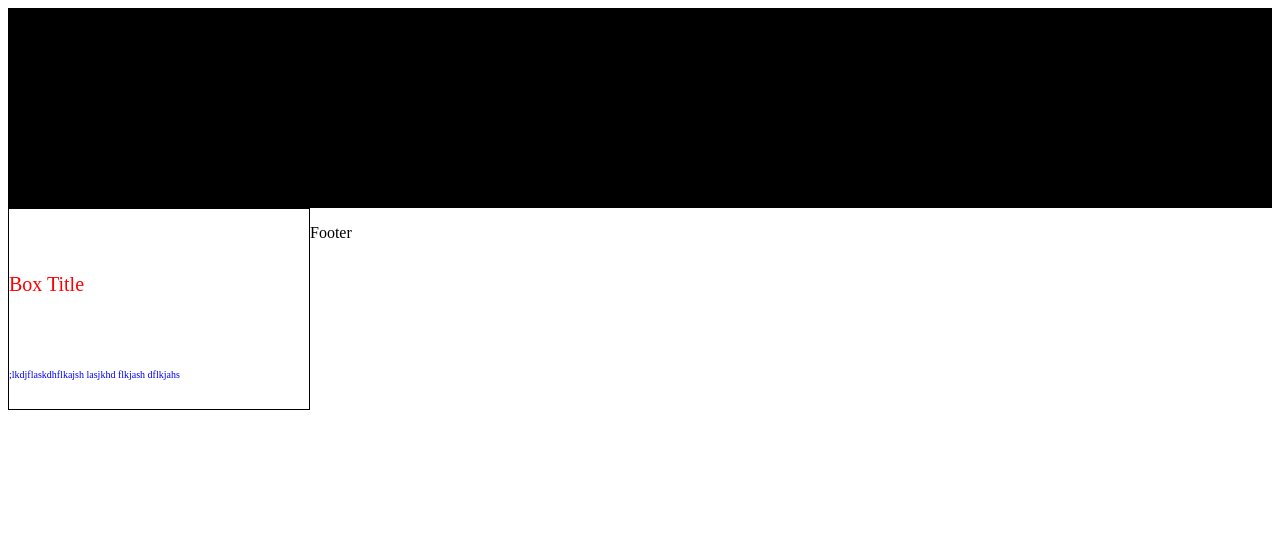
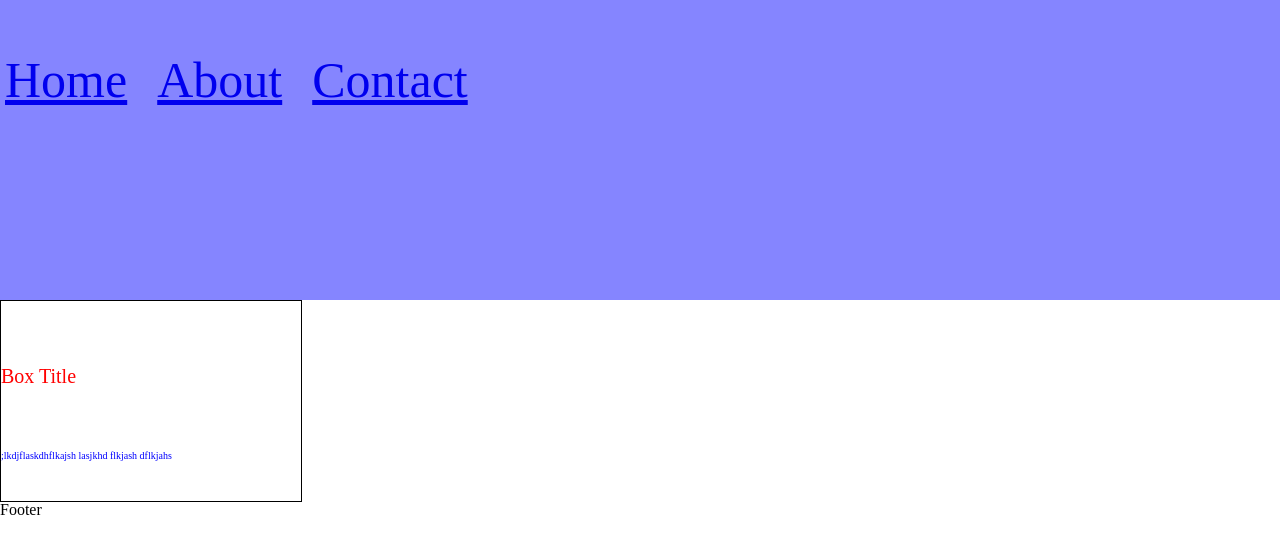
Before and after one commit to danduh/trainings, a plain HTML site: page index.html in a window 1280 px wide. Drawn offline with Linux system fonts and the light colour scheme.

Commit message:
navigation

```diff
--- a/index.html
+++ b/index.html
@@ -4,43 +4,39 @@
     <meta charset="UTF-8">
     <title>Contact</title>
     <link rel="stylesheet" href="./style.css">
-    <script type="module" src="js/templates.js"></script>
-    <script>
-        const TMPLS = templates;
-        document.addEventListener("DOMContentLoaded", function () {
-            const menu = document.getElementById("mainNavigationMenu");
-            console.log(menu);
-            menu.append(TMPLS.mainMenu)
-        }, false);
-
-    </script>
 </head>
 <body class="bo">
 <!-- HEADER -->
 <header id="myHeader" class="full-width title">
     <nav id="mainNavigationMenu" class="menu">
-        <main-menu></main-menu>
-        <!--        <ul>-->
-        <!--            <li><a href="index.html">Home</a></li>-->
-        <!--            <li><a href="about.html">About</a></li>-->
-        <!--            <li><a href="contact.html">Contact</a></li>-->
-        <!--        </ul>-->
+        <ul>
+            <li>
+                <a href="index.html">Home</a>
+            </li>
+            <li>
+                <a href="about.html">About</a>
+            </li>
+            <li>
+                <a href="contact.html">Contact</a>
+            </li>
+        </ul>
     </nav>
 </header>
 
 
 <!-- MAIN -->
-<main>
+<main class="full-width">
     <div class="mondayCreateBoxForMovies">
         <div class="title">Box Title</div>
         <div class="text">
-            <p>;lkdjflaskdhflkajsh lasjkhd flkjash dflkjahs
+            <p>
+                ;lkdjflaskdhflkajsh lasjkhd flkjash dflkjahs
             </p>
         </div>
     </div>
 </main>
 <!-- FOOTER -->
-<footer id="myFooter" class="title-text">
+<footer id="myFooter" class="title-text full-width">
     <p class="text">Footer</p>
 </footer>
 </body>
--- a/style.css
+++ b/style.css
@@ -1,11 +1,76 @@
-/*#myHeader {*/
-/*    background: aqua;*/
-/*}*/
+/* http://meyerweb.com/eric/tools/css/reset/
+   v2.0 | 20110126
+   License: none (public domain)
+*/
+
+html, body, div, span, applet, object, iframe,
+h1, h2, h3, h4, h5, h6, p, blockquote, pre,
+a, abbr, acronym, address, big, cite, code,
+del, dfn, em, img, ins, kbd, q, s, samp,
+small, strike, strong, sub, sup, tt, var,
+b, u, i, center,
+dl, dt, dd, ol, ul, li,
+fieldset, form, label, legend,
+table, caption, tbody, tfoot, thead, tr, th, td,
+article, aside, canvas, details, embed,
+figure, figcaption, footer, header, hgroup,
+menu, nav, output, ruby, section, summary,
+time, mark, audio, video {
+    margin: 0;
+    padding: 0;
+    border: 0;
+    font-size: 100%;
+    font: inherit;
+    vertical-align: baseline;
+}
+
+/* HTML5 display-role reset for older browsers */
+article, aside, details, figcaption, figure,
+footer, header, hgroup, menu, nav, section {
+    display: block;
+}
+
+body {
+    line-height: 1;
+}
+
+ol, ul {
+    list-style: none;
+}
+
+blockquote, q {
+    quotes: none;
+}
+
+blockquote:before, blockquote:after,
+q:before, q:after {
+    content: '';
+    content: none;
+}
+
+table {
+    border-collapse: collapse;
+    border-spacing: 0;
+}
+
+header {
+    height: 300px;
+    background: rgba(0, 0, 255, 0.48);
+}
+
+
+nav ul {
+    display: flex;
+    flex-direction: row;
+}
+
+nav ul li {
+    padding: 5px;
+    margin-right: 20px;
+}
 
 .full-width {
-    background: black;
     width: 100%;
-    height: 200px;
 }
 
 .title {
@@ -21,7 +86,6 @@ div.mondayCreateBoxForMovies {
     width: 300px;
     height: 200px;
     border: solid 1px;
-    float: left;
 }
 
 div.mondayCreateBoxForMovies .title {
@@ -29,7 +93,7 @@ div.mondayCreateBoxForMovies .title {
     font-size: 20px;
 }
 
-div.mondayCreateBoxForMovies .text p{
+div.mondayCreateBoxForMovies .text p {
     color: blue !important;
     font-size: 10px;
     font-weight: normal;
```
Also changed, not shown: contact.html (+13 -1 lines).
